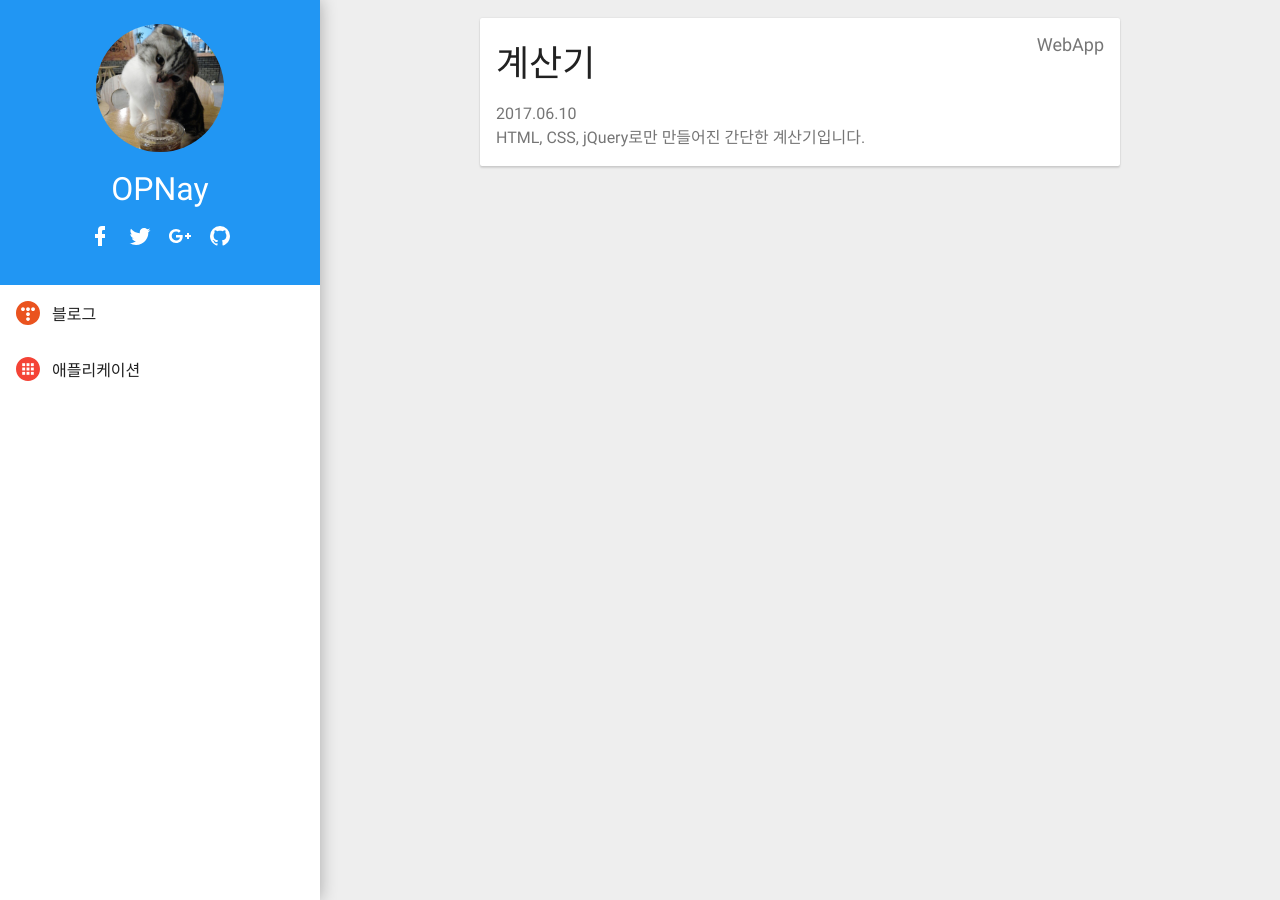
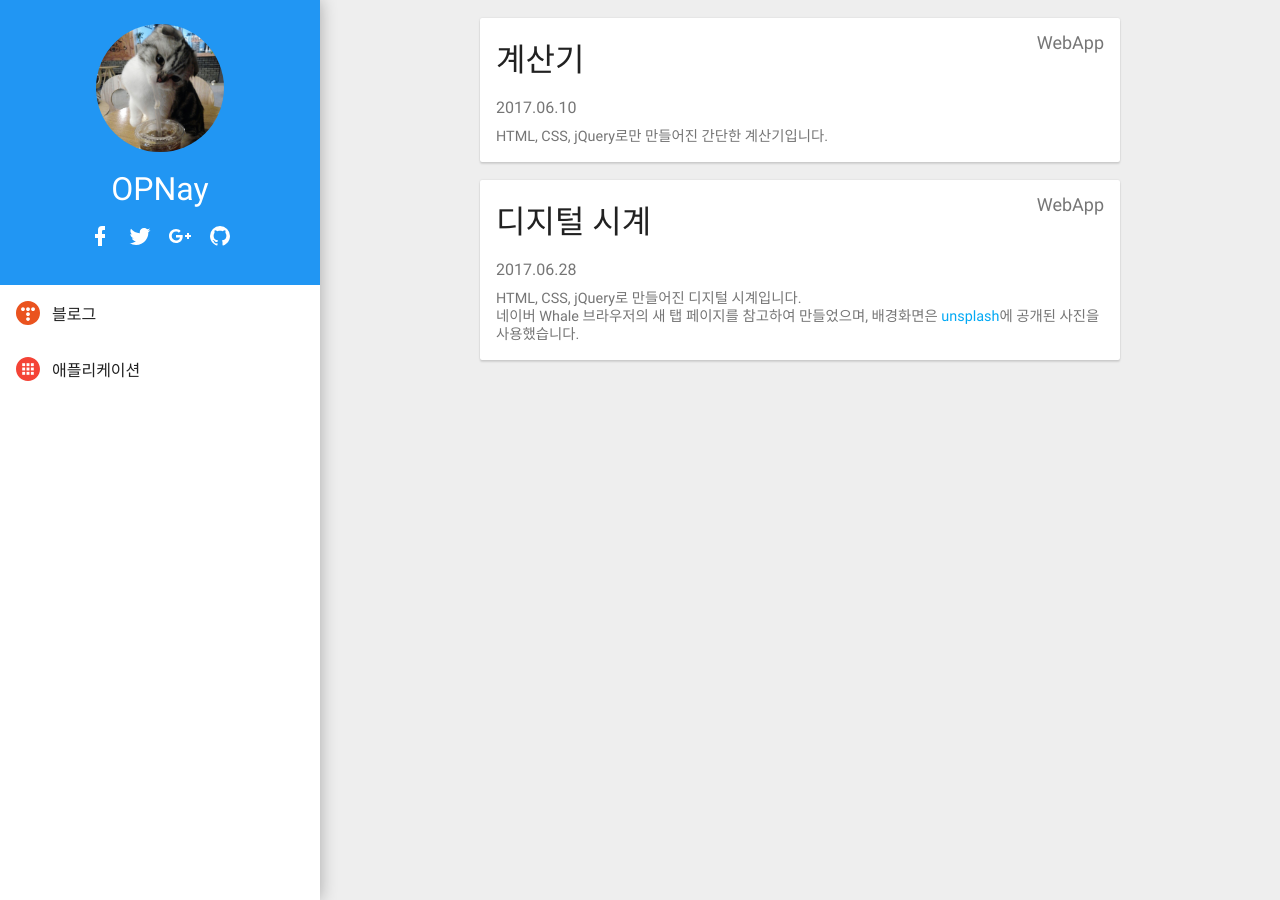
Before and after one commit to opnay/opnay.github.io, a Jekyll site: the page built from app/index.html, in a window 1280 px wide. Built offline with Jekyll 4.4.1, drawn with Linux system fonts in a browser that asks for light colours; some web fonts are replaced.

Commit message:
app: Add Digital Clock - Image Source 'Adam Kool' (https://unsplash.com/?photo=ndN00KmbJ1c)

```diff
--- a/app/index.html
+++ b/app/index.html
@@ -10,8 +10,14 @@ theme:
 	<p class="date ft-dark-sec">2017.06.10</p>
 	<p class="desc ft-dark-sec">HTML, CSS, jQuery로만 만들어진 간단한 계산기입니다.</p>
 </a>
+<a class="card ft-dark" href="/app/clock/">
+	<div class="title">디지털 시계<span class="category ft-dark-sec right">WebApp</span></div>
+	<p class="date ft-dark-sec">2017.06.28</p>
+	<p class="desc ft-dark-sec">HTML, CSS, jQuery로 만들어진 디지털 시계입니다.<br>네이버 Whale 브라우저의 새 탭 페이지를 참고하여 만들었으며, 배경화면은 <span class="accent">unsplash</span>에 공개된 사진을 사용했습니다.</p>
+</a>
 <style>
 	.card:hover {z-index:1000; text-decoration:none; box-shadow:0 0 8px rgba(0,0,0,0.24), 0 8px 8px rgba(0,0,0,0.24)}
-	.card .title {margin:0 0 16px; font-size:36px;}
-	.card .category {font-size:18px;}
+	.card .title {margin:0 0 16px; font-size:2em;}
+	.card .category {line-height:1; font-size:18px;}
+	.card .desc {margin-top:8px; line-height:1.25; font-size:0.9em;}
 </style>
```
Also changed, not shown: app/clock/index.html (added, +87 -0 lines), 1 other file.
